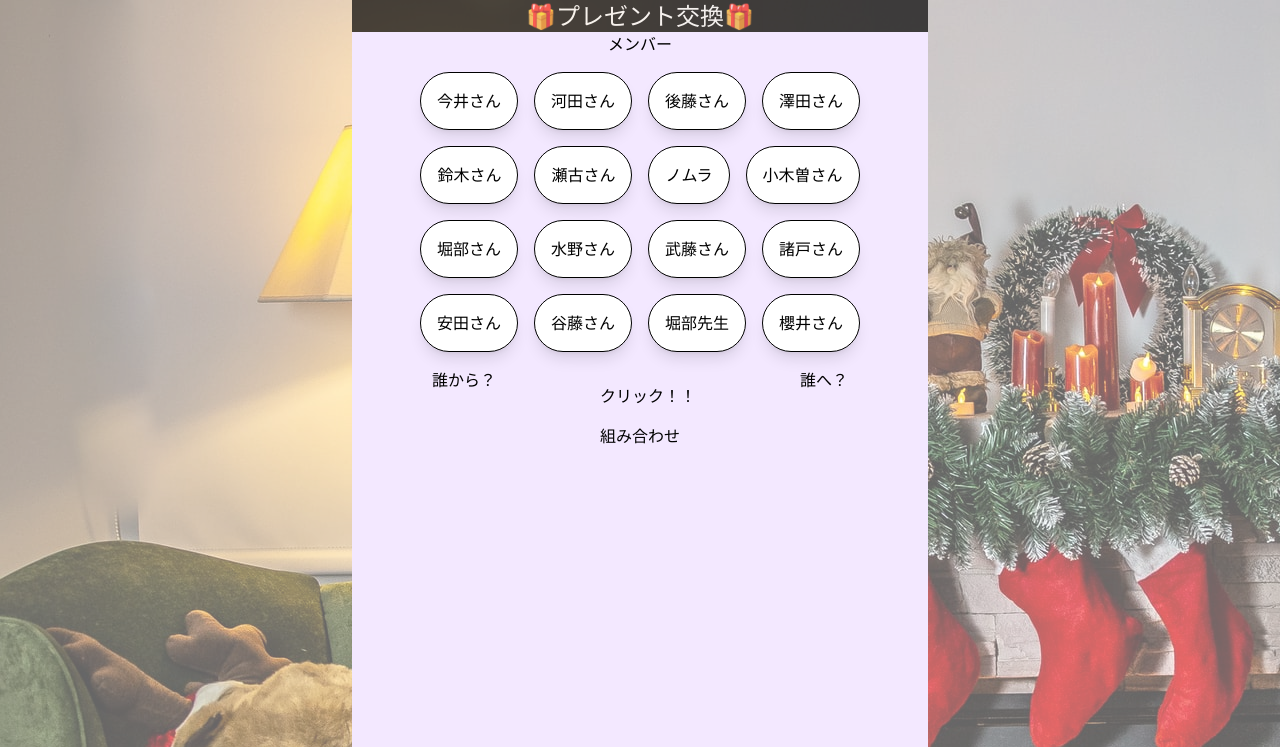
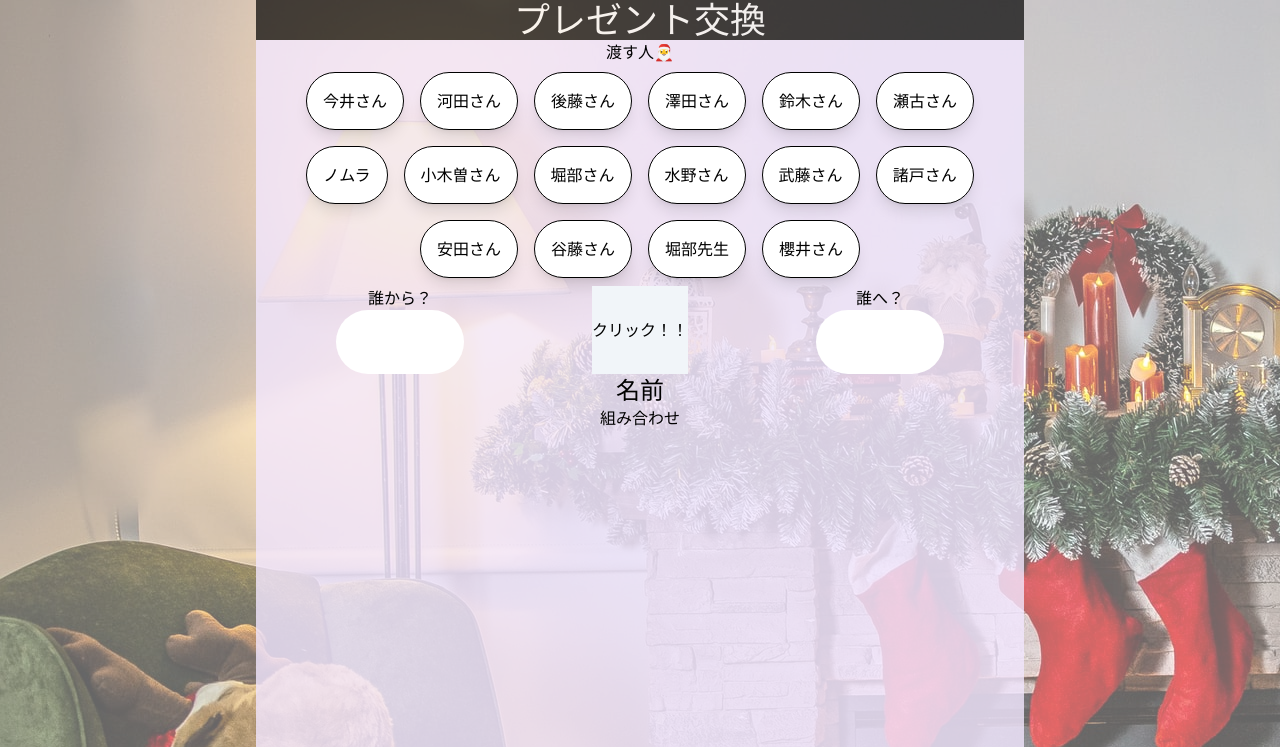
Before and after one commit to mitsuki3553/kuji, a website: page index.html in a window 1280 px wide. Shown: the top 747 px of the page. Drawn offline with Linux system fonts and the light colour scheme.

Commit message:
🎨 一部スタイル変更

```diff
--- a/index.html
+++ b/index.html
@@ -10,7 +10,8 @@
   </head>
   <body
     class="
-      max-w-xl
+      max-w-3xl
+      min-w-[640px]
       mx-auto
       min-h-screen
       flex flex-col
@@ -19,32 +20,53 @@
       bg-christmas1 bg-[rgba(255,255,255,0.4)] bg-blend-lighten
     "
   >
-    <header class="bg-black text-white text-2xl opacity-70">
-      🎁プレゼント交換🎁
+    <header class="bg-black text-white text-4xl opacity-70">
+      プレゼント交換
     </header>
-    <main class="flex-auto bg-purple-100">
-      <p>メンバー</p>
-      <div id="member" class="flex flex-wrap gap-4 p-4 justify-center"></div>
+    <main class="flex-auto bg-purple-100 bg-opacity-80">
+      <p>渡す人🎅</p>
+      <div id="member" class="flex flex-wrap gap-4 p-2 justify-center"></div>
       <div class="flex justify-between mx-20">
-        <div>
+        <div class="w-32">
           <h2>誰から？</h2>
-          <div id="from" class="h-8 pointer"></div>
+          <div
+            id="from"
+            class="
+              h-16
+              w-32
+              cursor-pointer
+              bg-white
+              rounded-full
+              leading-[4rem]
+            "
+          ></div>
         </div>
-        <button id="btn" disabled>クリック！！</button>
-        <div>
+        <button id="btn" class="bg-slate-100" disabled>クリック！！</button>
+        <div class="w-32">
           <h2>誰へ？</h2>
-          <div id="to" class="h-8 pointer"></div>
+          <div
+            id="to"
+            class="
+              h-16
+              w-32
+              cursor-pointer
+              bg-white
+              rounded-full
+              leading-[4rem]
+            "
+          ></div>
         </div>
       </div>
+      <div class="text-2xl">名前</div>
       <h2>組み合わせ</h2>
       <div id="match" class="flex flex-wrap gap-4 p-4 justify-center"></div>
     </main>
-    <footer class="bg-white">
+    <footer class="bg-white flex justify-end">
       <div>created by nomura</div>
       <a
         href="https://github.com/mitsuki3553/kuji"
         target="_blank"
-        class="inline-flex items-center"
+        class="inline-flex items-center mx-4"
         ><img
           src="images/github.png"
           alt="github icon"
```
Also changed, not shown: dist.css.
